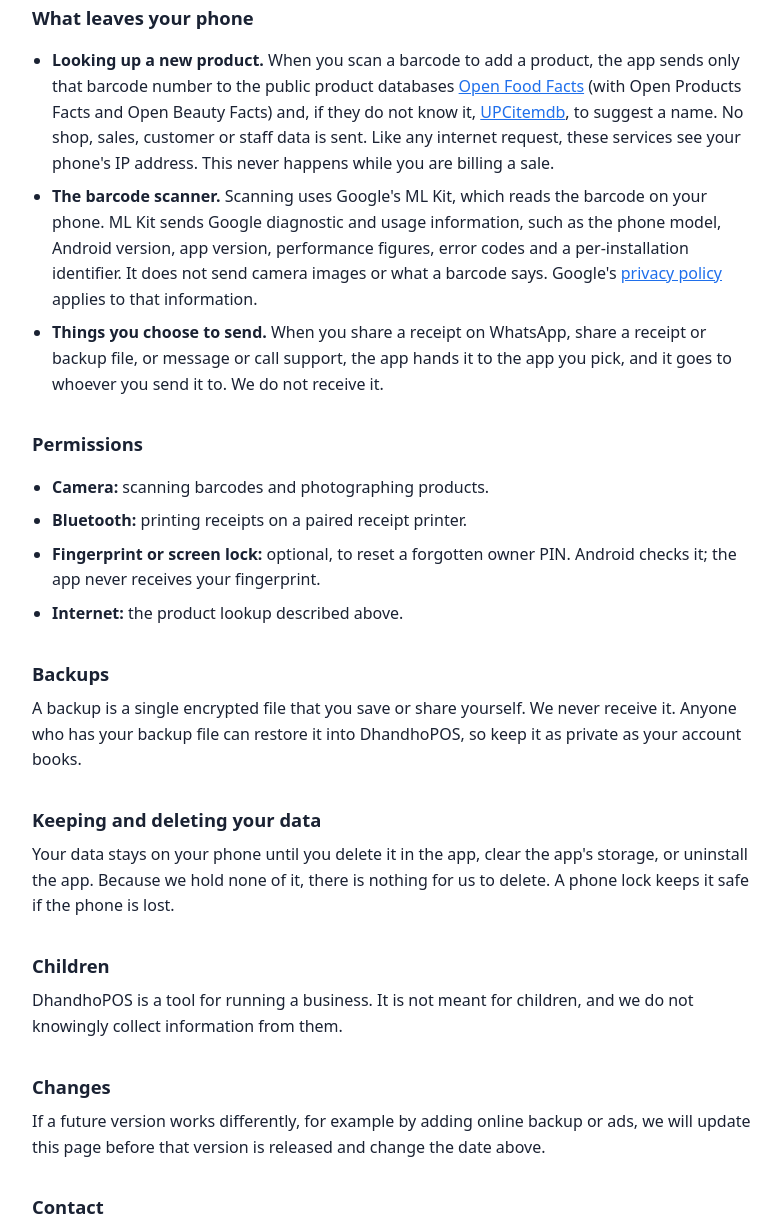
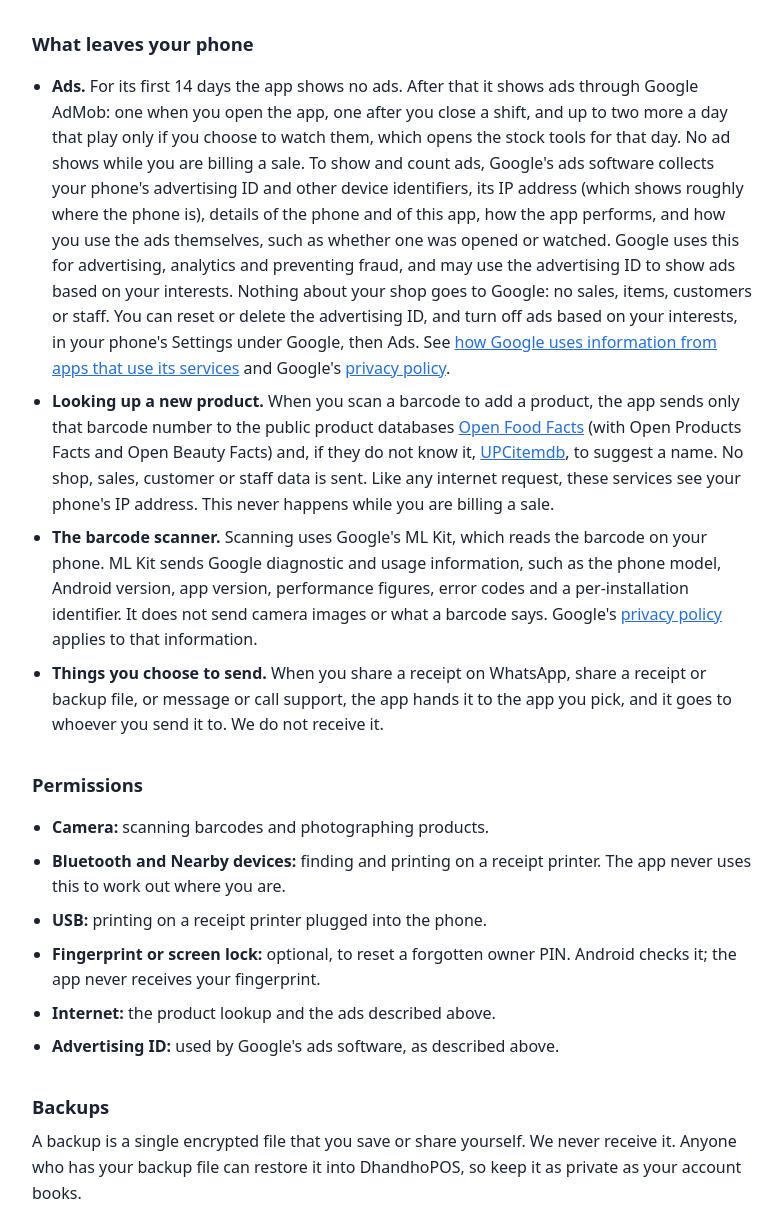
Before and after one commit to arpitgg23/dhandhopos-privacy, a plain HTML site: page index.html in a window 1280 px wide. Shown: the part 804-2031 px from the top of the page, without its empty margins (248-1030 px from the left). Drawn offline with Linux system fonts and the light colour scheme.

Commit message:
Say that the app shows ads, and what Google collects to show them.
From version 0.1.0 (2) DhandhoPOS shows Google AdMob ads after a
shop's first 14 days. This adds where the ads appear, what Google's
ads software collects (advertising ID and other device identifiers, IP
address, how the ads are used), that nothing about the shop is sent,
and how to reset the advertising ID. Also lists the Nearby devices, USB
and Advertising ID permissions. Effective 7 October 2026.

```diff
--- a/index.html
+++ b/index.html
@@ -33,13 +33,14 @@
 <body>
 <main>
 <h1>DhandhoPOS Privacy Policy</h1>
-<p class="date">Effective 29 September 2026</p>
+<p class="date">Effective 7 October 2026</p>
 
 <div class="summary">
   <p><strong>In short:</strong> your shop's data stays on your phone. DhandhoPOS has no
-  account, no cloud server that receives your sales, no analytics and no ads in this
-  version. The only thing the app itself sends over the internet is a product's barcode
-  number, when you scan one to add a new item.</p>
+  account and no cloud server that receives your sales. After its first 14 days the app
+  shows ads from Google, and Google collects some information about your phone, not about
+  your shop, to choose and count them. The app also sends a product's barcode number
+  when you scan one to add a new item.</p>
 </div>
 
 <h2>Who we are</h2>
@@ -62,6 +63,21 @@
 
 <h2>What leaves your phone</h2>
 <ul>
+  <li><strong>Ads.</strong> For its first 14 days the app shows no ads. After that it
+  shows ads through Google AdMob: one when you open the app, one after you close a
+  shift, and up to two more a day that play only if you choose to watch them, which
+  opens the stock tools for that day. No ad shows while you are billing a sale. To
+  show and count ads, Google's ads software collects your phone's advertising ID and
+  other device identifiers, its IP address (which shows roughly where the phone is),
+  details of the phone and of this app, how the app performs, and how you use the ads
+  themselves, such as whether one was opened or watched. Google uses this for
+  advertising, analytics and preventing fraud, and may use the advertising ID to show
+  ads based on your interests. Nothing about your shop goes to Google: no sales, items,
+  customers or staff. You can reset or delete the advertising ID, and turn off ads
+  based on your interests, in your phone's Settings under Google, then Ads. See
+  <a href="https://policies.google.com/technologies/partner-sites">how Google uses
+  information from apps that use its services</a> and Google's
+  <a href="https://policies.google.com/privacy">privacy policy</a>.</li>
   <li><strong>Looking up a new product.</strong> When you scan a barcode to add a
   product, the app sends only that barcode number to the public product databases
   <a href="https://world.openfoodfacts.org/privacy">Open Food Facts</a> (with Open
@@ -83,10 +99,14 @@
 <h2>Permissions</h2>
 <ul>
   <li><strong>Camera:</strong> scanning barcodes and photographing products.</li>
-  <li><strong>Bluetooth:</strong> printing receipts on a paired receipt printer.</li>
+  <li><strong>Bluetooth and Nearby devices:</strong> finding and printing on a receipt
+  printer. The app never uses this to work out where you are.</li>
+  <li><strong>USB:</strong> printing on a receipt printer plugged into the phone.</li>
   <li><strong>Fingerprint or screen lock:</strong> optional, to reset a forgotten owner
   PIN. Android checks it; the app never receives your fingerprint.</li>
-  <li><strong>Internet:</strong> the product lookup described above.</li>
+  <li><strong>Internet:</strong> the product lookup and the ads described above.</li>
+  <li><strong>Advertising ID:</strong> used by Google's ads software, as described
+  above.</li>
 </ul>
 
 <h2>Backups</h2>
@@ -104,8 +124,9 @@
 not knowingly collect information from them.</p>
 
 <h2>Changes</h2>
-<p>If a future version works differently, for example by adding online backup or ads,
-we will update this page before that version is released and change the date above.</p>
+<p>If a future version works differently, for example by adding online backup, we
+will update this page before that version is released and change the date above. Ads
+were added on 7 October 2026.</p>
 
 <h2>Contact</h2>
 <p>Questions about this policy or the app: WhatsApp or call
```
